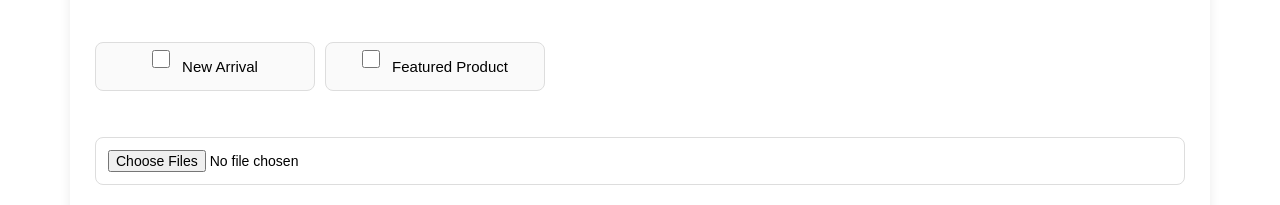
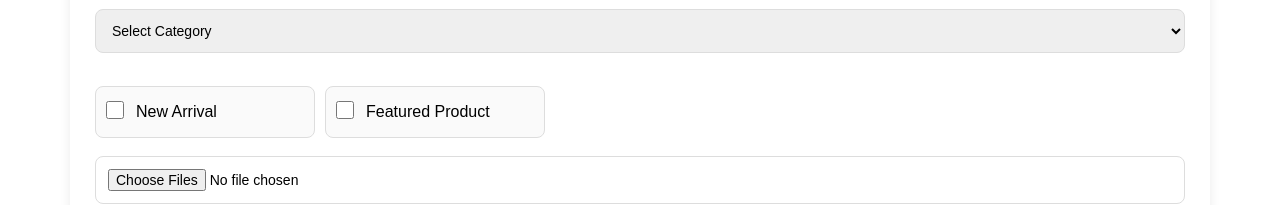
Before and after one commit to achyutam4/oxbow-fashion, a React (Vite) app: page /admin/upload in a window 1280 px wide. Shown: the part 401-606 px from the top of the page. Built offline with nearby package versions, Linux system fonts and the light colour scheme; no server answers; sample sign-in values are in the browser's storage; a web font is replaced by a local one.

Commit message:
some ui changes in admin panel

```diff
--- a/src/pages/AdminUpload.css
+++ b/src/pages/AdminUpload.css
@@ -12,6 +12,9 @@
 }
 
 .admin-form {
+  display: flex;
+  flex-direction: column;
+  gap: 18px;
   background: #ffffff;
   padding: 25px;
   border-radius: 12px;
@@ -65,33 +68,36 @@
 .checkbox-row {
   display: flex;
   gap: 10px;
-  margin: 10px 0;
+ /* margin: 10px 0;*/
 }
 
 .checkbox-group {
   display: flex;
   align-items: center;
-  justify-content: center;
+/*  justify-content: center;*/
   gap: 12px;
 
   border: 1px solid #ddd;
-  padding: 7px 7px;
+  padding: 14px 10px;
   border-radius: 8px;
 
-  width: 220px;
+  min-width: 220px;
   background: #fafafa;
 }
 
-.checkbox-group input[type="checkbox"] {
+.checkbox-group input  {
   width: 18px;
   height: 18px;
+  margin: 0;
   cursor: pointer;
 }
 
 .checkbox-group label {
   font-size: 15px;
+  margin: 0;
   font-weight: 500;
   cursor: pointer;
+  white-space: nowrap;
 }
 
 .save-btn:hover {
--- a/src/pages/AdminUpload.jsx
+++ b/src/pages/AdminUpload.jsx
@@ -150,7 +150,7 @@ function AdminUpload() {
           value={name}
           onChange={(e) => setName(e.target.value)}
         />
-        <br /> <br />
+      {/* <br /> <br /> */}
         <input
           placeholder="Price"
           value={price}
@@ -176,39 +176,43 @@ function AdminUpload() {
           <option value="gowns">Gowns</option>
           <option value="ethnic-sets">Ethnic Sets</option>
         </select>
-        <br />
-        <br />
+      {/*  <br />
+        <br /> */}
         <div className="checkbox-row">
-          <div className="checkbox-group">
+        <label className="checkbox-group">
+          <div>
             <input
               type="checkbox"
               checked={isNewArrival}
               onChange={(e) => setIsNewArrival(e.target.checked)}
               />
-            <label>New Arrival</label>
           </div>
+              New Arrival
+          </label>
 
-          <div className="checkbox-group">
+            <label className="checkbox-group">
+          <div >
             <input
               type="checkbox"
               checked={isFeatured}
               onChange={(e) => setIsFeatured(e.target.checked)}
             />
-            <label>Featured Product</label>
           </div>
+           Featured Product
+           </label>
         </div>
-        <br /> <br />
+      {/*  <br /> <br /> */}
         <input
           ref={fileInputRef}
           type="file"
           multiple
           onChange={(e) => setFiles(e.target.files)}
           />
-        <br /> <br />
+
         <button className="upload-btn" onClick={uploadImage}>
           Upload Images
         </button>
-        <br /> <br />
+
         <button className="save-btn" onClick={saveProduct}>
           Save Product
         </button>
```
